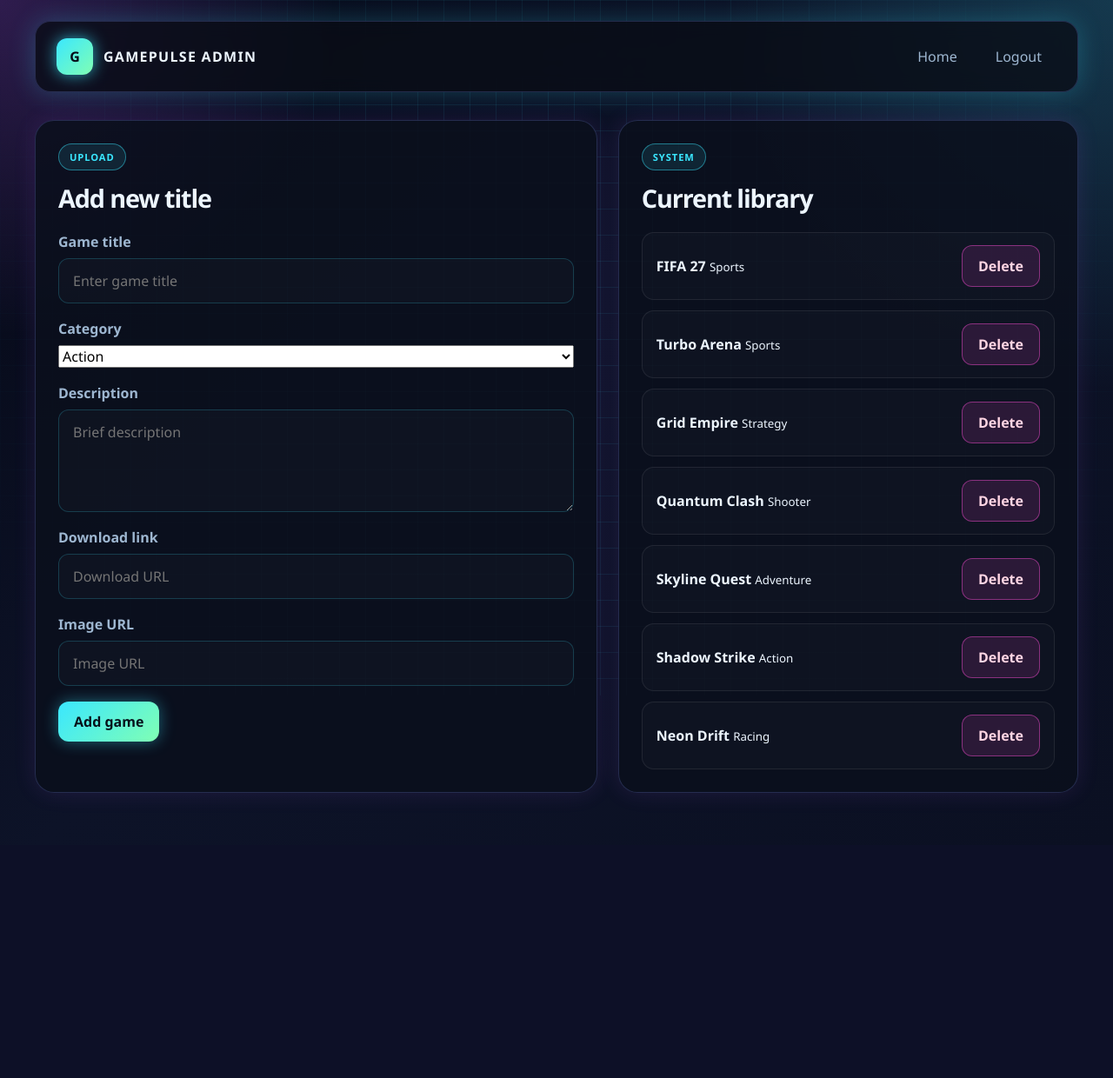
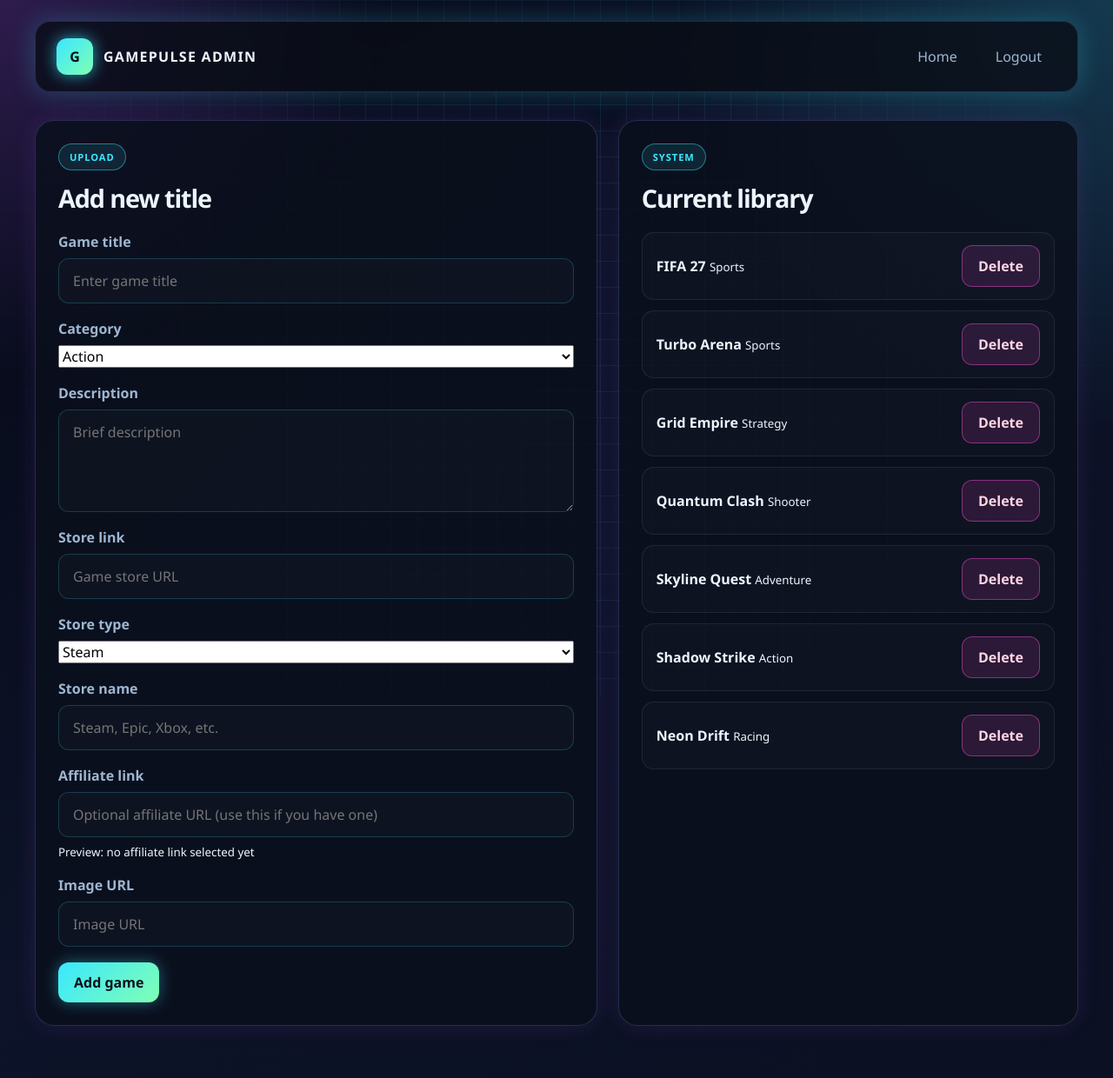
Before and after one commit to chrismoore821/Master-game, a Flask app: page /admin in a window 1280 px wide. Shown: the whole page at 87% size. Before the commit the page ends 913 px from the top, so only its background shows below. Run offline with Flask 3, Linux system fonts and the light colour scheme; the visitor is signed in with stand-in values (Sample User, id 1).

Commit message:
Add live affiliate preview to admin form

```diff
--- a/templates/admin.html
+++ b/templates/admin.html
@@ -54,8 +54,31 @@
             </div>
 
             <div class="field-group">
-              <label for="link">Download link</label>
-              <input id="link" type="text" name="link" placeholder="Download URL" required />
+              <label for="link">Store link</label>
+              <input id="link" type="text" name="link" placeholder="Game store URL" required />
+            </div>
+
+            <div class="field-group">
+              <label for="store_type">Store type</label>
+              <select id="store_type" name="store_type">
+                <option value="steam">Steam</option>
+                <option value="epic">Epic</option>
+                <option value="xbox">Xbox</option>
+                <option value="playstation">PlayStation</option>
+                <option value="gog">GOG</option>
+                <option value="store">Other store</option>
+              </select>
+            </div>
+
+            <div class="field-group">
+              <label for="store_name">Store name</label>
+              <input id="store_name" type="text" name="store_name" placeholder="Steam, Epic, Xbox, etc." />
+            </div>
+
+            <div class="field-group">
+              <label for="affiliate_link">Affiliate link</label>
+              <input id="affiliate_link" type="text" name="affiliate_link" placeholder="Optional affiliate URL (use this if you have one)" />
+              <small id="affiliate_preview" class="affiliate-preview">Preview: no affiliate link selected yet</small>
             </div>
 
             <div class="field-group">
@@ -87,5 +110,38 @@
         </section>
       </main>
     </div>
+
+    <script>
+      const linkInput = document.getElementById('link');
+      const affiliateInput = document.getElementById('affiliate_link');
+      const storeTypeInput = document.getElementById('store_type');
+      const storeNameInput = document.getElementById('store_name');
+      const preview = document.getElementById('affiliate_preview');
+
+      function renderPreview() {
+        const baseLink = (linkInput.value || '').trim();
+        const affiliateLink = (affiliateInput.value || '').trim();
+        const selectedType = (storeTypeInput.value || 'store').trim();
+        const customName = (storeNameInput.value || '').trim();
+        const storeName = customName || selectedType.charAt(0).toUpperCase() + selectedType.slice(1);
+
+        if (affiliateLink) {
+          preview.textContent = 'Preview: ' + affiliateLink;
+          return;
+        }
+
+        if (baseLink) {
+          preview.textContent = 'Preview: ' + baseLink + '?utm_source=gamepulse&utm_medium=affiliate&utm_campaign=' + encodeURIComponent(storeName.toLowerCase().replace(/\s+/g, '-'));
+          return;
+        }
+
+        preview.textContent = 'Preview: no affiliate link selected yet';
+      }
+
+      [linkInput, affiliateInput, storeTypeInput, storeNameInput].forEach((input) => {
+        input.addEventListener('input', renderPreview);
+        input.addEventListener('change', renderPreview);
+      });
+    </script>
   </body>
 </html>
```
